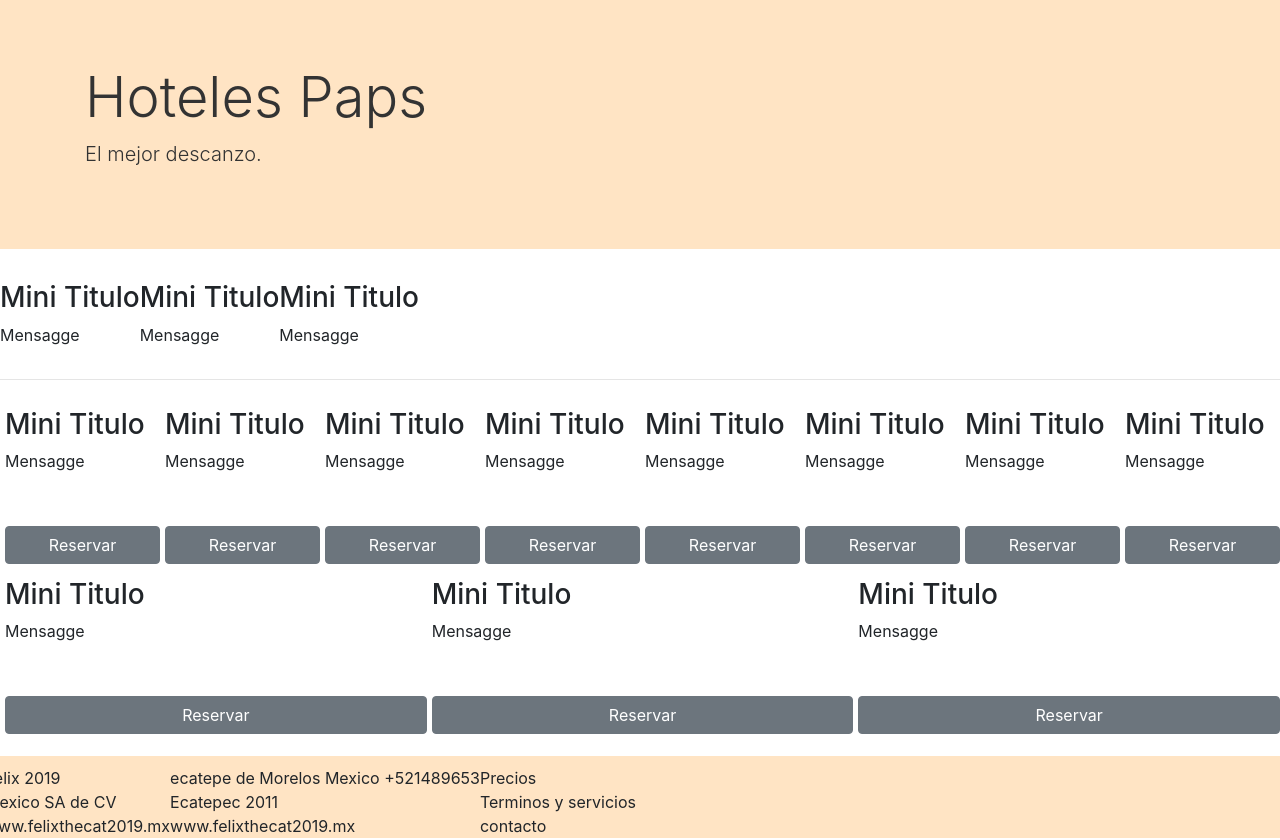
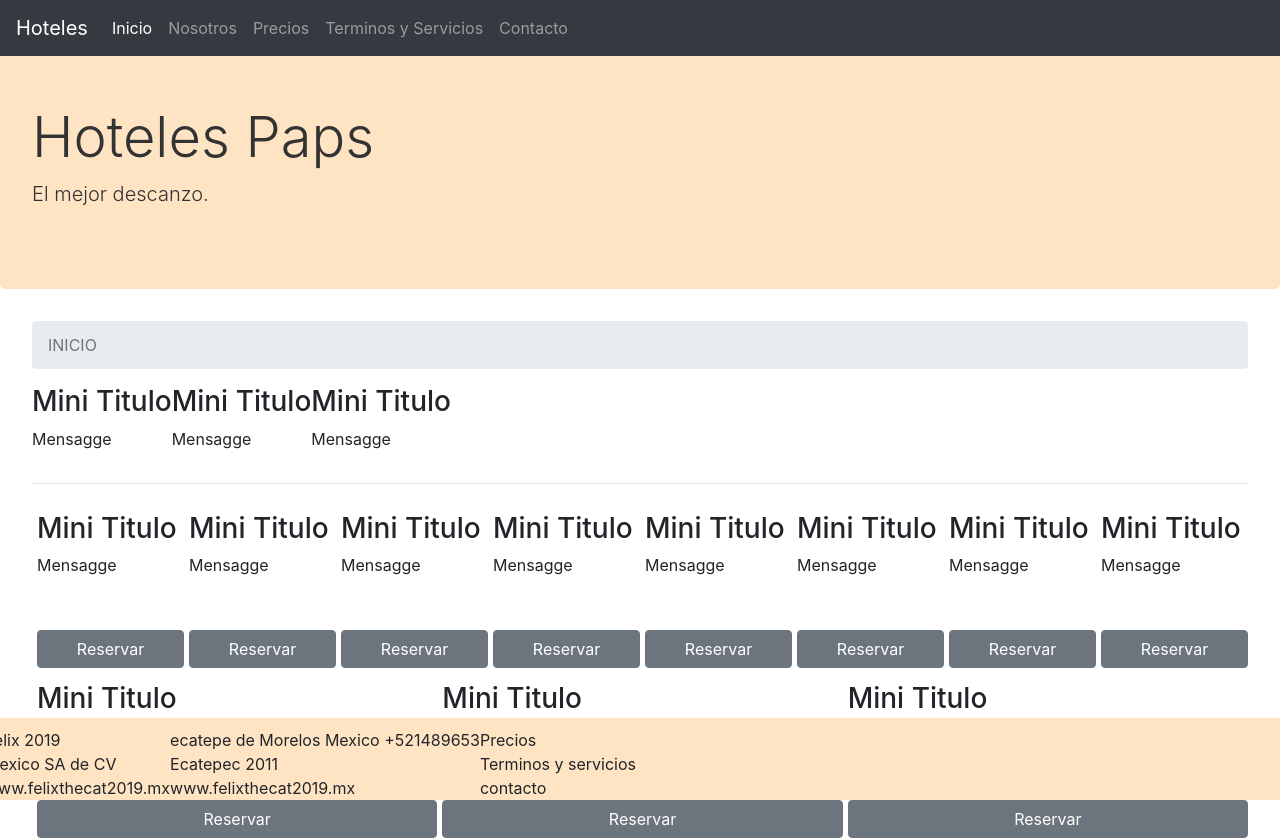
Before and after one commit to gelcorejs/guia_hoteles, a website: page index.html in a window 1280 px wide. Drawn offline with nearby package versions, Linux system fonts and the light colour scheme.

Commit message:
se agrego navegabilidad

```diff
--- a/css/main.css
+++ b/css/main.css
@@ -5,6 +5,11 @@ body{
 .jumbotron{
     background-color: bisque;
     color: #333;
+    margin-top: 40px;
+}
+.containner{
+    width: 95%;
+    margin: 0 auto;
 }
 .card-hotel{
     flex: 1 150px;
--- a/index.html
+++ b/index.html
@@ -11,13 +11,43 @@
     <title>Hello, world!</title>
   </head>
   <body >
-<div class="jumbotron jumbotron-fluid">
-    <div class="container">
+  <nav class="navbar navbar-expand-md navbar-dark bg-dark fixed-top">
+      <a href="#" class="navbar-brand">Hoteles</a>
+      <button class="navbar-toggler" type="button" data-toggle="collapse" data-target="#navbarSupportedContent" aria-controls="navbarSupportedContent" aria-expanded="false" aria-label="Toggle navigation">
+          <span class="navbar-toggler-icon"></span>
+      </button>
+      <div class="collapse navbar-collapse" id="navbarSupportedContent">
+          <ul class="navbar-nav mr-auto">
+             <li class="nav-item active">
+                  <a class="nav-link" href="./index.html">Inicio</a>
+              </li>
+              <li class="nav-item">
+                  <a class="nav-link" href="./about.html">Nosotros</a>
+              </li>
+              <li class="nav-item">
+                  <a class="nav-link" href="#">Precios</a>
+              </li>
+              <li class="nav-item">
+                  <a class="nav-link" href="#">Terminos y Servicios</a>
+              </li>
+              <li class="nav-item">
+                  <a class="nav-link" href="#">Contacto</a>
+              </li>
+          </ul>
+      </div>
+  </nav>
+<div class="jumbotron">
         <h1 class="display-4">Hoteles Paps</h1>
         <p class="lead">El mejor descanzo.</p>
-    </div>
 </div>
    <div class="containner">
+      <!--BReadCrumb-->
+      <nav aria-label="breadcrumb">
+          <ol class="breadcrumb">
+            <li class="breadcrumb-item active" aria-current="page">INICIO</li>
+          </ol>
+      </nav>
+      <!--BReadCrumb-->
        <div class="d-flex">
            <div class="d-flex flex-column">
                <h3>Mini Titulo</h3>
@@ -135,7 +165,7 @@
            </div>
        </div>
    </div><!--Fin del containner general-->
-   <footer class="d-flex">
+   <footer class="d-flex fixed-bottom">
      <div class="row">
         <div class="d-flex flex-column r-def">
             <a class="">Felix 2019</a>
```
Also changed, not shown: about.html (added, +86 -0 lines).
